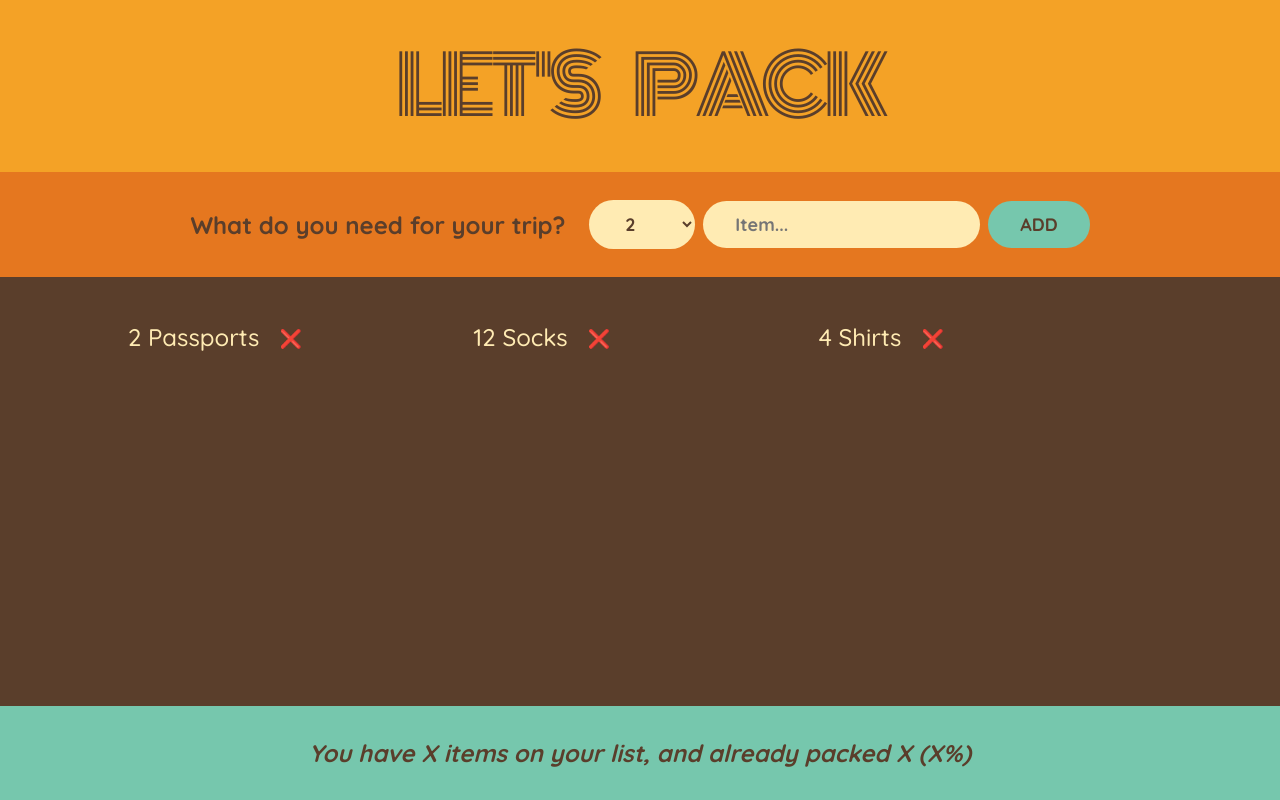
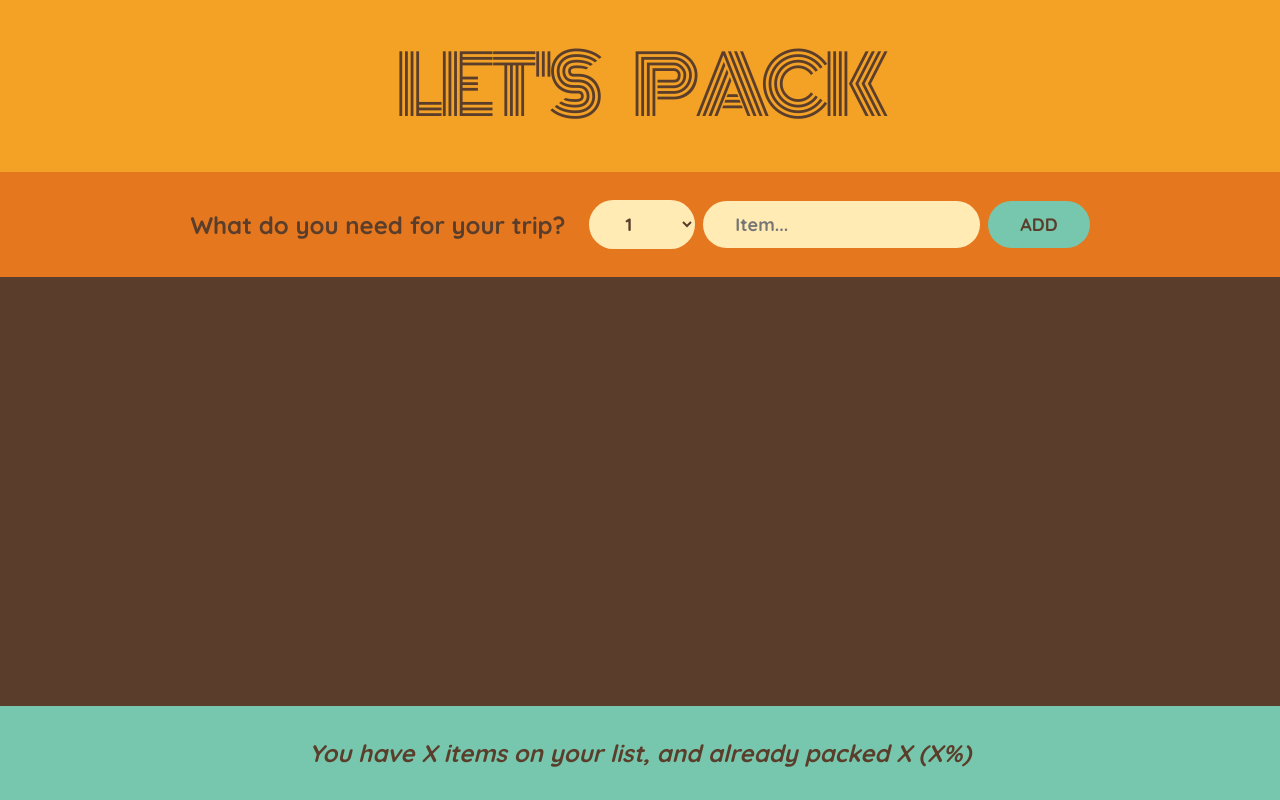
Before and after one commit to visheshtomarr/travel-list, a React (Create React App) app: page / in a window 1280 px wide. Built offline with nearby package versions, Linux system fonts and the light colour scheme; the HTML template or start-up script is replaced by a standard one.

Commit message:
Created global items state

```diff
--- a/src/App.js
+++ b/src/App.js
@@ -1,17 +1,26 @@
 import { useState } from "react";
 
-const initialItems = [
-  { id: 1, description: "Passports", quantity: 2, packed: false },
-  { id: 2, description: "Socks", quantity: 12, packed: false },
-  { id: 3, description: "Shirts", quantity: 4, packed: false },
-];
+// const initialItems = [
+//   { id: 1, description: "Passports", quantity: 2, packed: false },
+//   { id: 2, description: "Socks", quantity: 12, packed: false },
+//   { id: 3, description: "Shirts", quantity: 4, packed: false },
+// ];
 
 function App() {
+  const [items, setItems] = useState([]);
+
+  const handleAddItems = (item) => {
+    // Without mutating the original 'items' array,
+    // we added a new item.
+    // In React, one should never change the any state directly.
+    setItems(items => [...items, item]);
+  }
+
   return (
     <div className="app">
       <Logo />
-      <Form />
-      <PackingList />
+      <Form onAddItems={handleAddItems} />
+      <PackingList items={items} />
       <Stats />
     </div>
   );
@@ -21,9 +30,9 @@ function Logo() {
   return <h1>Let's Pack</h1>
 }
 
-function Form() {
+function Form({ onAddItems }) {
   const [description, setDescription] = useState('');
-  const [quantity, setQuantity] = useState(2);
+  const [quantity, setQuantity] = useState(1);
 
   const handleSubmit = (e) => {
     e.preventDefault();
@@ -37,6 +46,8 @@ function Form() {
       quantity,
       packed: false
     }
+
+    onAddItems(newItem);
 
     setDescription('');
     setQuantity(1);
@@ -65,11 +76,11 @@ function Form() {
   )
 }
 
-function PackingList() {
+function PackingList({ items }) {
   return (
     <div className="list">
       <ul>
-        {initialItems.map(item =>
+        {items.map(item =>
           <Item item={item} key={item.id} />
         )}
       </ul>
```
